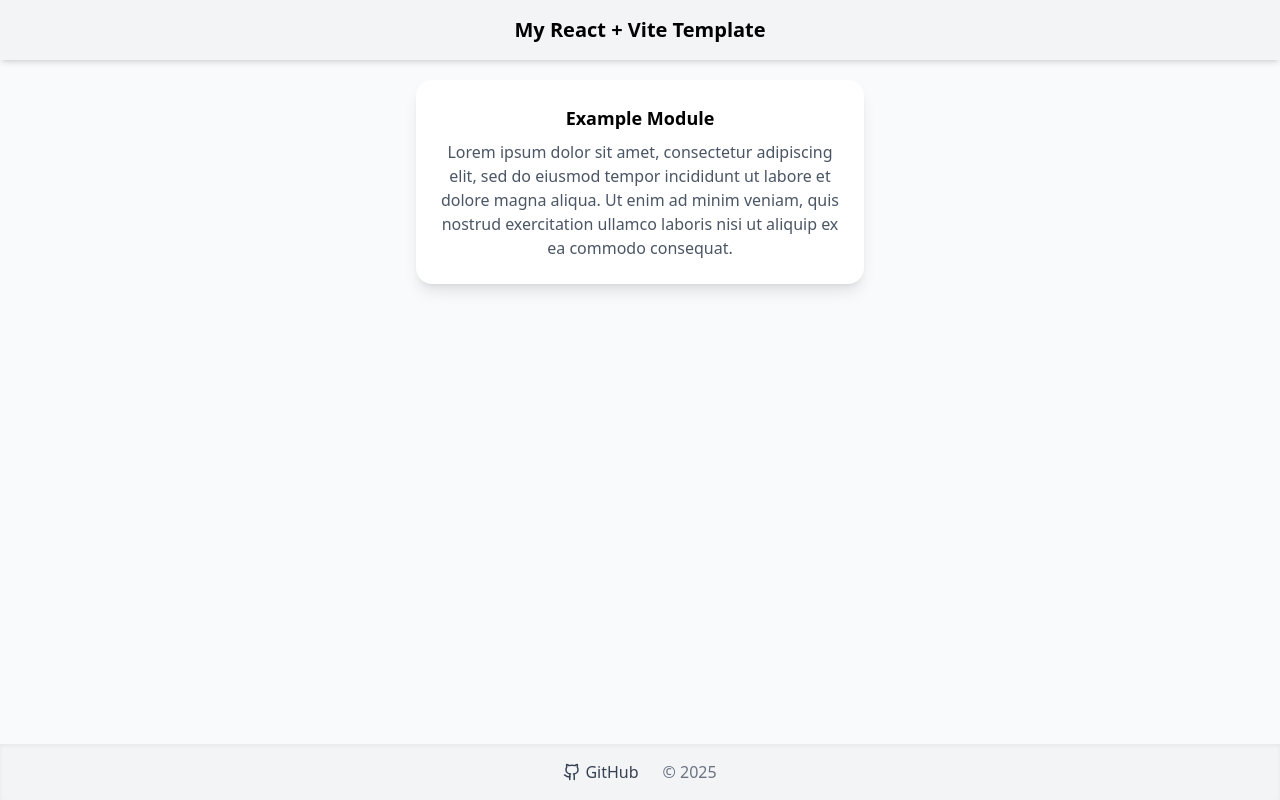
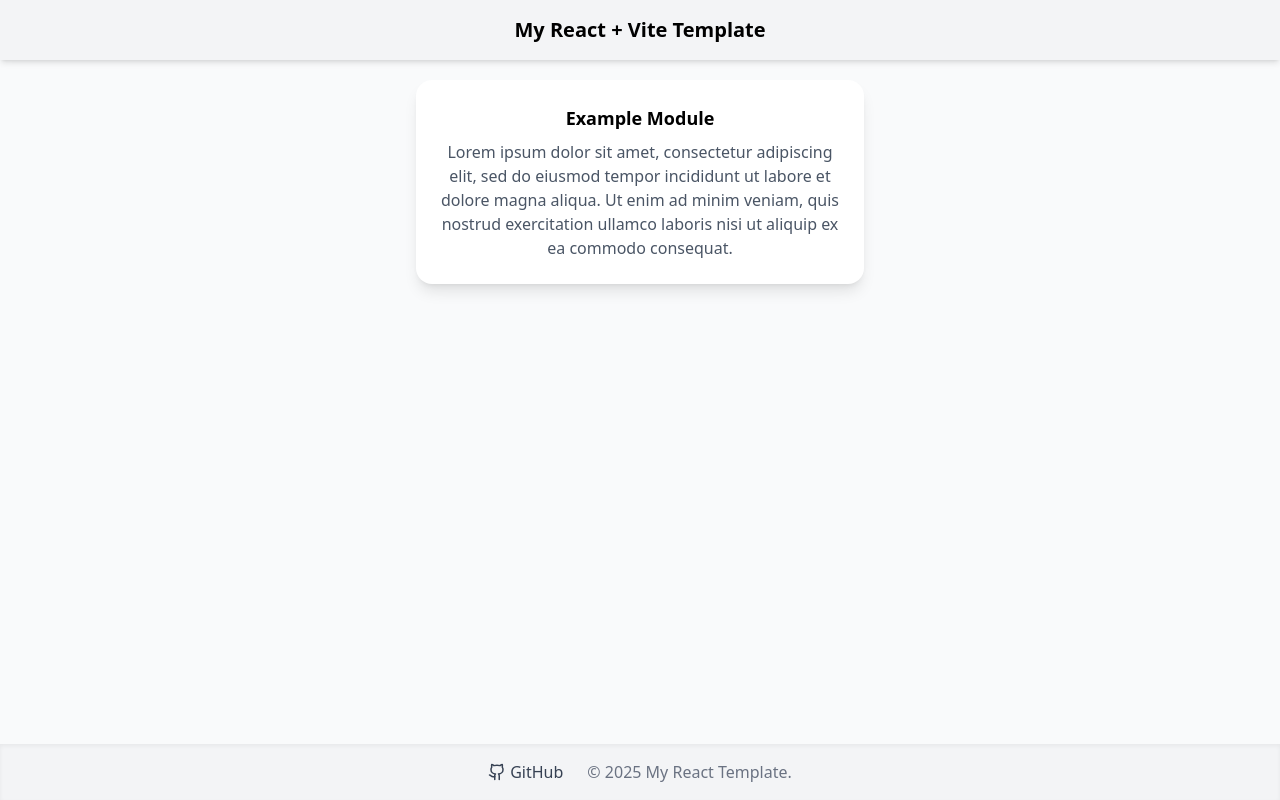
Before and after one commit to kellygreta/easy-project-template, a React (Vite) app: page / in a window 1280 px wide. Built offline with nearby package versions, Linux system fonts and the light colour scheme.

Commit message:
updated footer

```diff
--- a/src/components/Footer.jsx
+++ b/src/components/Footer.jsx
@@ -1,6 +1,7 @@
 import { Github } from "lucide-react";
 
 export default function Footer() {
+  const currentYear = 2025;
   return (
     <footer className="w-full bg-gray-100 shadow-inner p-4 flex items-center justify-center gap-2 mt-auto">
       <a
@@ -12,7 +13,15 @@ export default function Footer() {
         <Github size={18} />
         <span>GitHub</span>
       </a>
-      <span className="ml-4 text-gray-500">© 2025</span>
+      <span className="ml-4 text-gray-500">
+        © {currentYear} My React Template.
+      </span>
+      {/* Divider */}
+      {/* <div className="border-t border-slate-800 mt-6 pt-4">
+          <p className="text-center text-slate-500 text-xs">
+            Built with React, Vite, and Tailwind CSS
+          </p>
+        </div> */}
     </footer>
   );
 }
```
